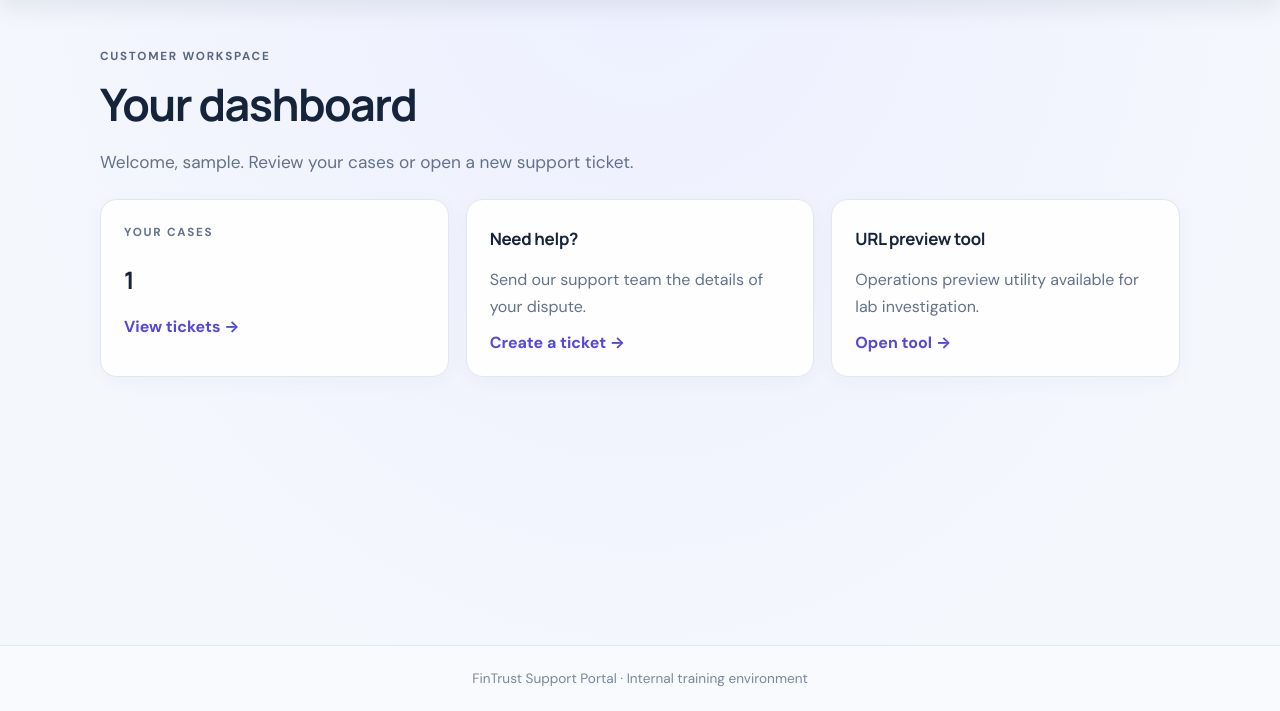
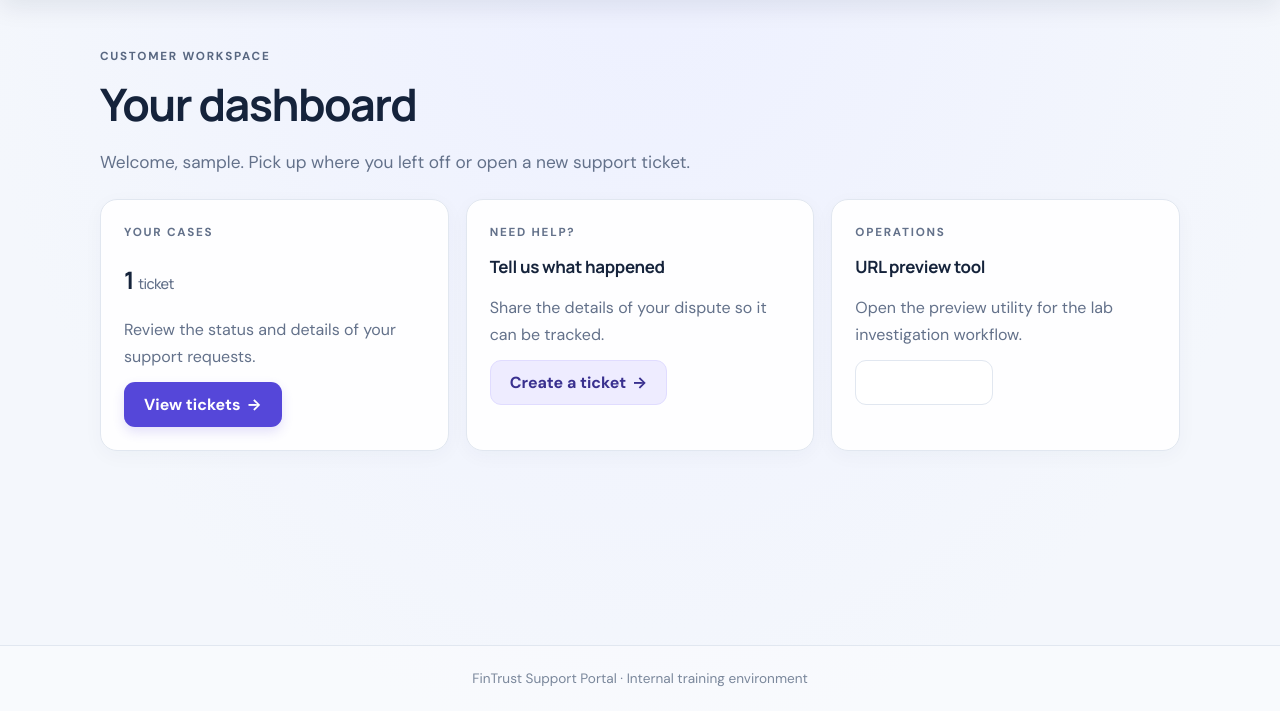
Before and after one commit to gowthamsai117/LedgerLeak, a Flask app: page /dashboard in a window 1280 px wide. Shown: the part 89-800 px from the top of the page. Run offline with Flask 3, Linux system fonts and the light colour scheme; the visitor is signed in with stand-in values (Sample User, id 1); data comes from the database, SQL or seed files in the repository.

Commit message:
Make dashboard cards clearer and interactive

```diff
--- a/app/templates/dashboard.html
+++ b/app/templates/dashboard.html
@@ -1,2 +1,27 @@
-{% extends "base.html" %}{% block content %}<p class="eyebrow">CUSTOMER WORKSPACE</p><h1>Your dashboard</h1><p class="lead">Welcome, {{ username }}. Review your cases or open a new support ticket.</p>
-<section class="cards"><article><p class="eyebrow">YOUR CASES</p><h2>{{ ticket_count }}</h2><a href="/tickets">View tickets →</a></article><article><h3>Need help?</h3><p>Send our support team the details of your dispute.</p><a href="/tickets/new">Create a ticket →</a></article><article><h3>URL preview tool</h3><p>Operations preview utility available for lab investigation.</p><a href="/tools/preview">Open tool →</a></article></section>{% endblock %}
+{% extends "base.html" %}
+{% block title %}Dashboard | LedgerLeak{% endblock %}
+{% block content %}
+<p class="eyebrow">Customer workspace</p>
+<h1>Your dashboard</h1>
+<p class="lead">Welcome, {{ username }}. Pick up where you left off or open a new support ticket.</p>
+<section class="cards" aria-label="Dashboard shortcuts">
+  <article>
+    <p class="eyebrow">Your cases</p>
+    <h2>{{ ticket_count }} <span style="font-size:.9rem;font-weight:500;color:var(--muted)">{{ 'ticket' if ticket_count == 1 else 'tickets' }}</span></h2>
+    <p>Review the status and details of your support requests.</p>
+    <a class="button" href="/tickets">View tickets <span aria-hidden="true">→</span></a>
+  </article>
+  <article>
+    <p class="eyebrow">Need help?</p>
+    <h3>Tell us what happened</h3>
+    <p>Share the details of your dispute so it can be tracked.</p>
+    <a class="button secondary" href="/tickets/new">Create a ticket <span aria-hidden="true">→</span></a>
+  </article>
+  <article>
+    <p class="eyebrow">Operations</p>
+    <h3>URL preview tool</h3>
+    <p>Open the preview utility for the lab investigation workflow.</p>
+    <a class="button ghost" href="/tools/preview">Open tool <span aria-hidden="true">→</span></a>
+  </article>
+</section>
+{% endblock %}
```
